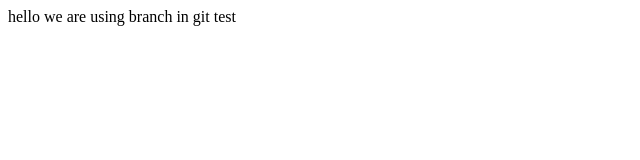
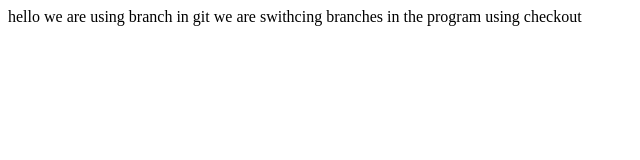
Before and after one commit to shanmuga1805/test0, a plain HTML site: page index.html in a window 1280 px wide. Shown: the whole page, without its empty margins (0-640 px from the left). Drawn offline with Linux system fonts and the light colour scheme.

Commit message:
switch oda

```diff
--- a/index.html
+++ b/index.html
@@ -4,6 +4,7 @@
 	</head>
 		<body>
 				hello we are using branch in git
-			test
+		   we are swithcing branches in the program
+		using checkout
 		</body>
 </html>
```
